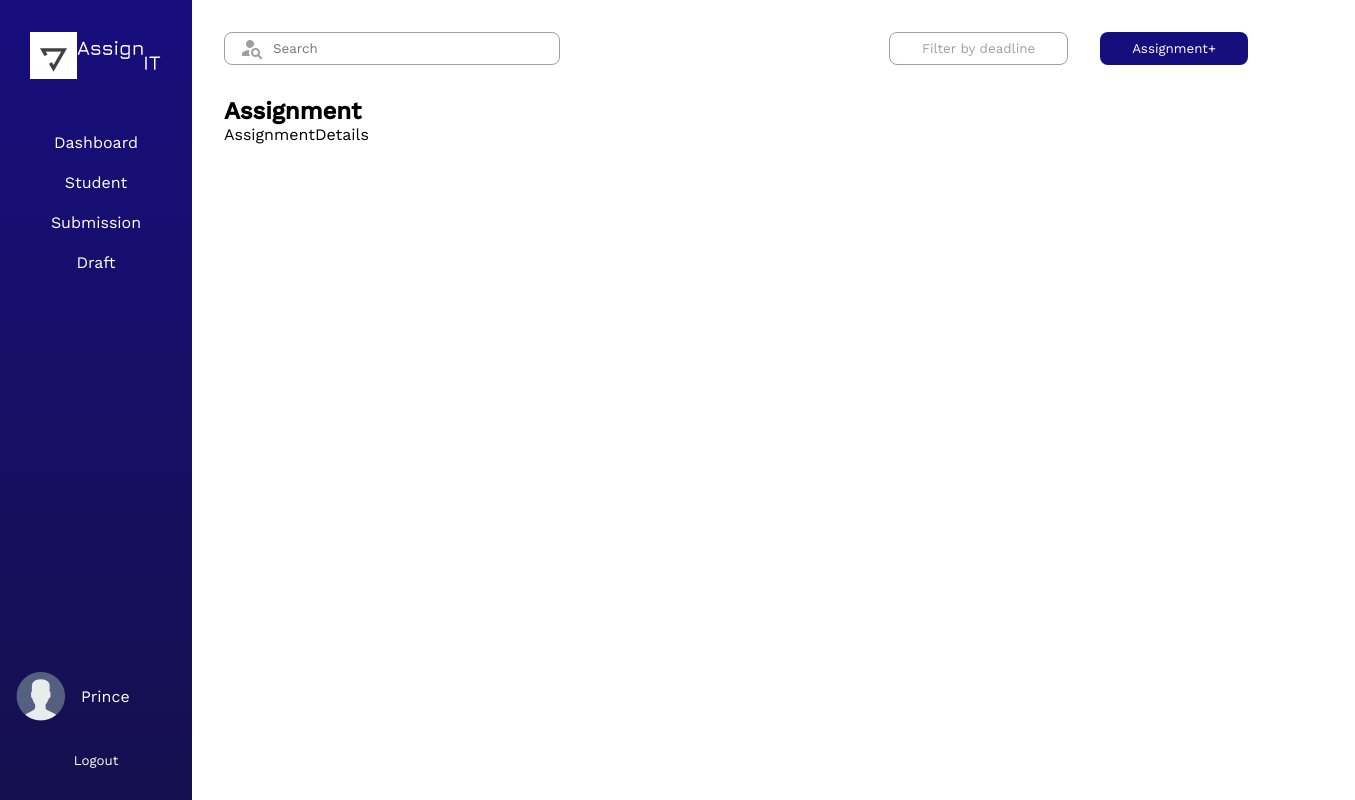
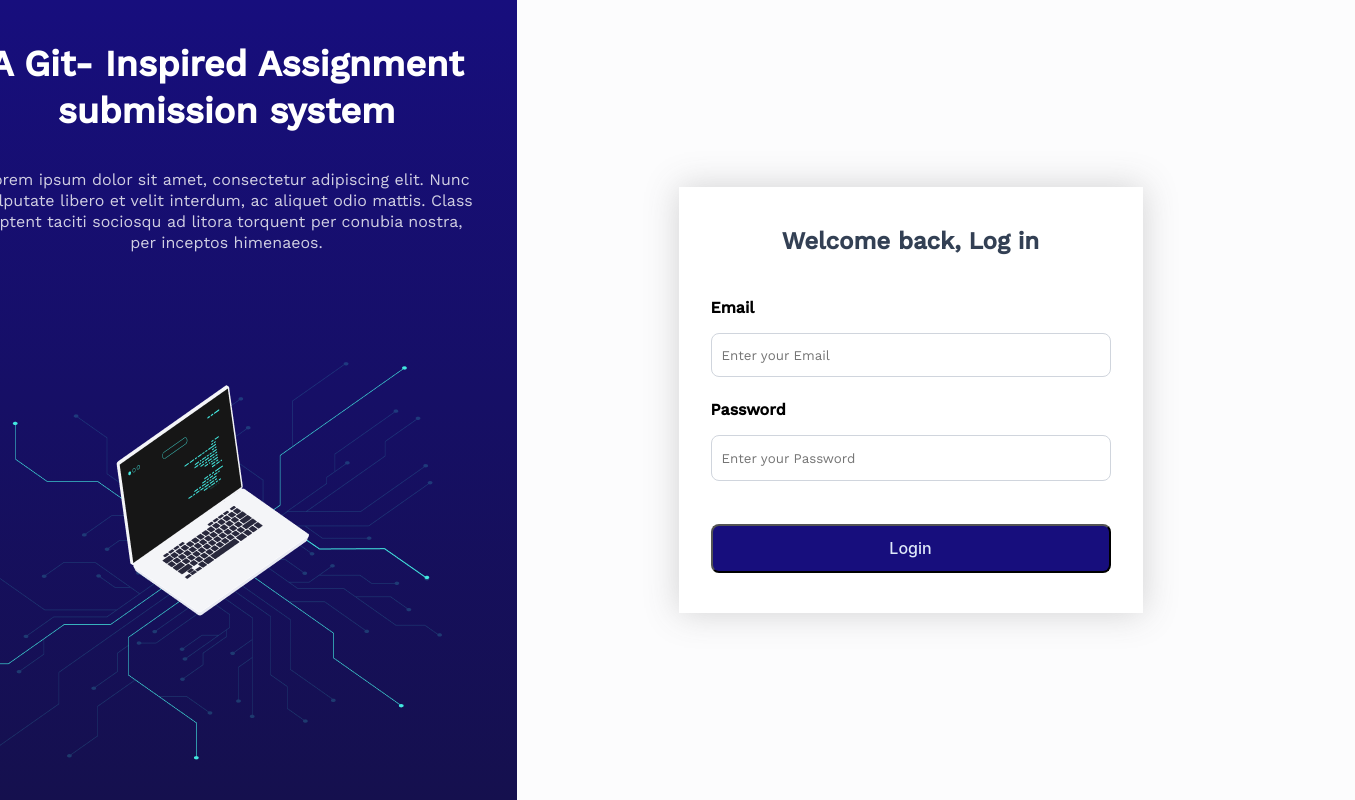
Before and after one commit to amt-divine-duah/test-repo-gitinspired, a React (Vite) app in the folder frontend/: page /assignment-details in a window 1280 px wide. Shown: the whole page, 1355 px wide, since content can reach past the window. Built offline with nearby package versions, Linux system fonts and the light colour scheme.

Commit message:
css changes

```diff
--- a/frontend/src/App.css
+++ b/frontend/src/App.css
@@ -10,108 +10,85 @@
   --offWhite: #F2F2F2;
   --navBarGradient:  linear-gradient(180deg, #170E7D 0%, #15104E 100%);
 
+}
 
-
+body {
+  display: flex;
+  flex-wrap: wrap;
+  place-items: center;
+  min-width: 320px;
+  min-height: 100vh;
+  align-items: center;
+  justify-content: center;
 }
 
 
 .big-box {
-  position: relative;
-  background-color: #FCFCFD;
-  margin: 0 auto;
-  width: 1440px;
-  height: 1024px;
+  max-width: 1440px;
+  height: 100vh;
+  background: #FCFCFD;
+  box-shadow: 0px 4px 4px rgba(0, 0, 0, 0.25);
   display: flex;
-  flex-direction: row;
+  place-items: center;
+  align-items: center;
+  justify-content: center;
 
 }
 
 
 .left-box {
   background: linear-gradient(180deg, #170E7D 0%, #15104E 100%);
-  width: 591px;
+  height: 100vh;
+  max-width: 591px;
+  color: #FFFFFF;
   display: grid;
-  grid-auto-flow: row;
-  grid-auto-rows: 1fr;
-  color: white;
+  grid-template-rows: 1fr 1fr;
 
 }
 
 .top {
   display: flex;
   flex-direction: column;
+  place-items: center;
+  gap: 18px;
+  place-items: center;
   align-items: center;
-  padding: 0px;
-  gap: 18px;
-
-  position: absolute;
-  width: 630px;
-  height: 196px;
-  left: -21px;
-  top: 171px;
+  justify-content: center;
 }
 
 .top>h2 {
-
-  width: 630px;
-  height: 94px;
   font-family: 'Work Sans';
   font-style: normal;
   font-weight: 800;
   font-size: 36px;
   line-height: 47px;
-  /* or 47px */
-
   display: flex;
-  align-items: center;
-  text-align: center;
-
-  color: #FFFFFF;
-
   flex: none;
   order: 0;
   flex-grow: 0;
-  padding: 0 20px;
-  ;
-}
-
-.right-box {
-  margin: auto auto;
+  text-align: center;
+  padding: 16px;
 }
 
 .top>p {
-  width: 494px;
-  height: 84px;
-
   font-family: 'Work Sans';
     font-style: normal;
     font-weight: 400;
     font-size: 16px;
     line-height: 21px;
-  /* or 21px */
-
+    opacity: 0.8;
+    width: 494px;
+    height: 84px;
     display: flex;
-  align-items: center;
-  text-align: center;
-
-  color: #FFFFFF;
-
-  opacity: 0.8;
-
-  /* Inside auto layout */
-
     flex: none;
     order: 1;
     flex-grow: 0;
+    margin: 0 auto;
+    text-align: center;
 }
 
 .down {
-  position: absolute;
-  width: 714px;
-  height: 545px;
-  top: 502px;
-
-
+  display: flex;
 }
 
 .box-outer {
@@ -119,16 +96,14 @@
   flex-direction: column;
   align-items: flex-start;
   padding: 40px 32px;
+
+  width: 464px;
+  height: fit-content;
+  background-color: #FFFFFF;
+  box-shadow: 0px 0px 32px rgba(85, 85, 85, 0.25);
+  margin-left: 162px;
+  margin-right: 212px;
   gap: 10px;
-
-  position: absolute;
-  width: 464px;
-  /* height: 426px; */
-  height: fit-content;
-  left: 764px;
-  top: 299px;
-
-  background: #FFFFFF;
 
 }
 
--- a/frontend/src/App.tsx
+++ b/frontend/src/App.tsx
@@ -1,12 +1,13 @@
 import HomePage from "./Pages/HomePage"
 import LecturerDashBoard from "./Pages/LecturerDashBoard"
+import LoginPage from "./Pages/LoginPage"
 
 
 
 const App = () => {
   return (
     <>
-    <LecturerDashBoard/>
+     <LoginPage />
     </>
   )
 }
```
Lines whose indentation alone changed are shown as unchanged.
